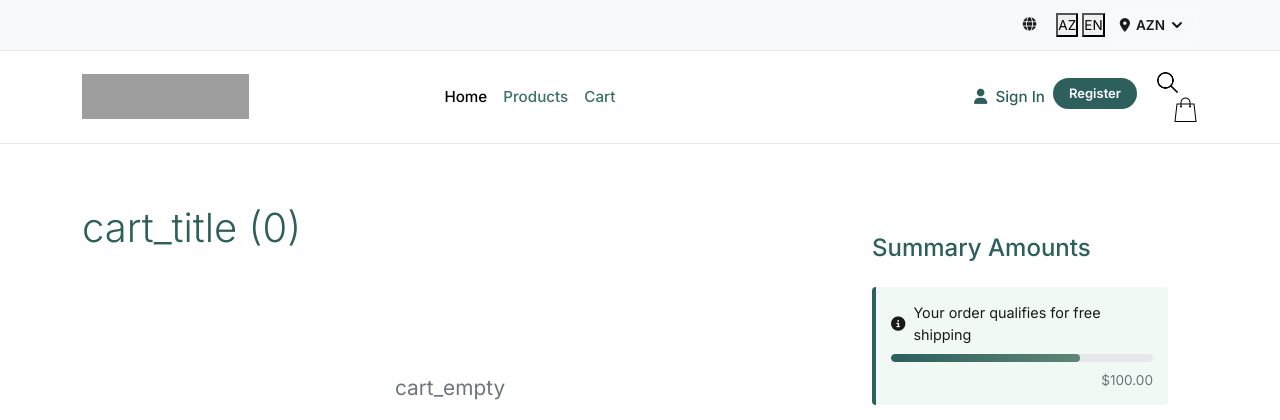
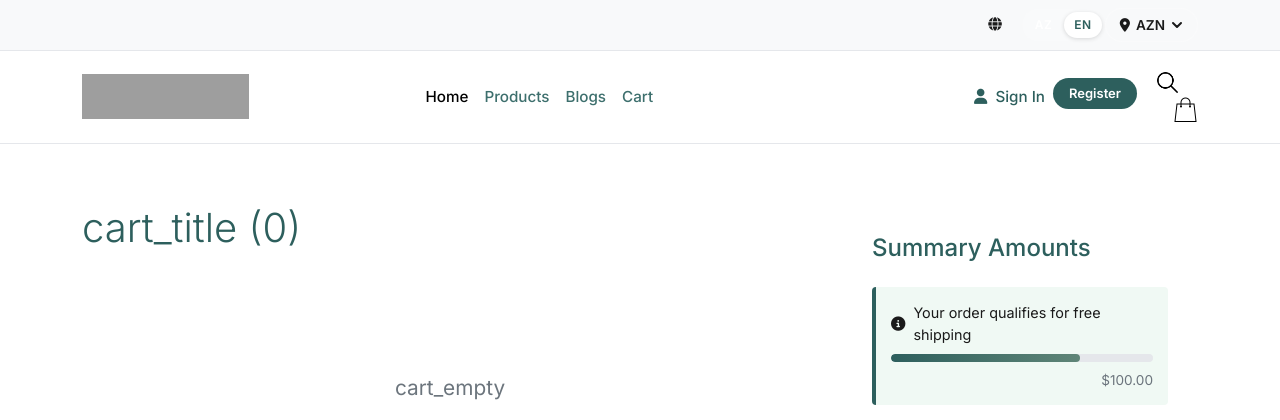
Before and after one commit to lemanmiriyeva/herbalife, a Django app: page /cart in a window 1280 px wide. Shown: the top 420 px of the page. Run offline with Django 5.2, Linux system fonts and the light colour scheme; data comes from the database, SQL or seed files in the repository; data that the repository does not hold is empty; grey boxes are pictures that could not be loaded.

Commit message:
initial commit

```diff
--- a/static/css/base.css
+++ b/static/css/base.css
@@ -386,3 +386,34 @@ footer {
 .breadcrumb-item.active {
     color: #6c757d;
 }
+
+.lang-switcher {
+    display: flex;
+    background: rgba(255,255,255,0.15);
+    border-radius: 20px;
+    padding: 3px;
+    gap: 2px;
+}
+
+.lang-btn {
+    background: transparent;
+    border: none;
+    color: #fff;
+    font-size: 12px;
+    font-weight: 600;
+    padding: 4px 10px;
+    border-radius: 16px;
+    cursor: pointer;
+    transition: all 0.2s ease;
+    letter-spacing: 0.5px;
+}
+
+.lang-btn.active {
+    background: #fff;
+    color: #2d5f5d;
+    box-shadow: 0 1px 4px rgba(0,0,0,0.15);
+}
+
+.lang-btn:hover:not(.active) {
+    background: rgba(255,255,255,0.2);
+}
--- a/static/js/main.js
+++ b/static/js/main.js
@@ -667,6 +667,33 @@ document.addEventListener('DOMContentLoaded', function () {
     if (path === '/cart' || path === '/cart/') initCartPage();
 });
 
+async function detectAndSetLocation() {
+    try {
+        // Əgər artıq seçilib, dəyişmə
+        const stored = sessionStorage.getItem('store_selected');
+        if (stored) return;
+
+        const geo = await fetch('https://ipapi.co/json/').then(r => r.json());
+        const countryCode = geo.country_code; // "AZ", "US", "RU" və s.
+
+        // Sənin store code-larına uyğunlaşdır
+        const countryToStore = {
+            'AZ': 'AZ',
+            'US': 'US',
+            'RU': 'RU',
+            'TR': 'TR',
+            // Digər ölkələri əlavə et
+        };
+
+        const storeCode = countryToStore[countryCode];
+        if (storeCode && storeCode !== activeStoreCode) {
+            await window.switchStore(storeCode);
+            sessionStorage.setItem('store_selected', '1');
+        }
+    } catch (e) {
+        console.log('Location detect failed:', e);
+    }
+}
 function initHomePage() { }   // Home static templatedir, JS lazım deyil
 
 (function () {
@@ -712,6 +739,7 @@ function initHomePage() { }   // Home static templatedir, JS lazım deyil
             document.getElementById('storeList').innerHTML =
                 '<div style="padding:16px;color:#aaa;font-size:.85rem">{% trans "Failed to load stores." %}</div>';
         }
+        await detectAndSetLocation();
     }
 
     window.toggleStoreDropdown = function () {
--- a/templates/partials/header.html
+++ b/templates/partials/header.html
@@ -5,9 +5,10 @@
         <div class="d-flex align-items-center justify-content-end gap-3">
             <i class="fas fa-globe me-1"></i>
 
-            <form action="{% url 'set_language' %}" method="post" id="langForm" style="display:flex;gap:4px;">
+            <form action="{% url 'set_language' %}" method="post" id="langForm">
                 {% csrf_token %}
                 <input type="hidden" name="next" value="{{ request.get_full_path }}">
+                <div class="lang-switcher">
                     <button type="submit" name="language" value="az"
                         class="lang-btn {% if request.LANGUAGE_CODE == 'az' %}active{% endif %}">
                         AZ
@@ -16,6 +17,7 @@
                         class="lang-btn {% if request.LANGUAGE_CODE == 'en' %}active{% endif %}">
                         EN
                     </button>
+                </div>
             </form>
         </div>
         <div class="store-switcher" id="storeSwitcher">
@@ -23,7 +25,7 @@
                 <span id="storeFlag"><i class="fa-solid fa-location-dot"></i></span>
                 <span id="storeCurrency">...</span>
                 <svg width="12" height="12" viewBox="0 0 12 12" fill="currentColor" id="storeChevron">
-            <path d="M2 4l4 4 4-4"/>
+                    <path d="M2 4l4 4 4-4" />
                 </svg>
             </button>
             <div class="store-dropdown" id="storeDropdown">
@@ -40,8 +42,7 @@
     <div class="container">
         <a class="navbar-brand" href="{% url 'home' %}">
             <img width="167" height="44"
-                 src="https://www.herbalife.com/dmassets/hn-one/en/hybrid/h1-logo.png?fmt=webp-alpha"
-                 alt="Herbalife">
+                src="https://www.herbalife.com/dmassets/hn-one/en/hybrid/h1-logo.png?fmt=webp-alpha" alt="Herbalife">
         </a>
 
         <button class="navbar-toggler" type="button" data-bs-toggle="collapse" data-bs-target="#navbarNav">
@@ -61,6 +62,11 @@
                     </a>
                 </li>
                 <li class="nav-item">
+                    <a class="nav-link" href="{% url 'blog' %}">
+                        {% trans "Blogs" %}
+                    </a>
+                </li>
+                <li class="nav-item">
                     <a class="nav-link" href="{% url 'cart' %}">
                         {% trans "Cart" %}
                     </a>
@@ -71,8 +77,8 @@
             <ul class="navbar-nav ms-auto me-3">
                 {% if user.is_authenticated %}
                 <li class="nav-item dropdown">
-                    <a class="nav-link dropdown-toggle" href="#" id="userDropdown"
-                       data-bs-toggle="dropdown" style="color:#2d5f5d;font-weight:500;">
+                    <a class="nav-link dropdown-toggle" href="#" id="userDropdown" data-bs-toggle="dropdown"
+                        style="color:#2d5f5d;font-weight:500;">
                         <i class="fas fa-user-circle me-1"></i>
                         {{ user.get_full_name|default:user.username|default:user.phone }}
                     </a>
@@ -111,12 +117,11 @@
                     <div id="headerSearchBox"
                         style="display:none;position:absolute;right:0;top:38px;background:#fff;border:1px solid #e0e0e0;border-radius:10px;padding:10px;width:300px;box-shadow:0 8px 24px rgba(0,0,0,.12);z-index:1000;">
 
-                        <div style="display:flex;align-items:center;gap:6px;background:#f4f4f4;border-radius:8px;padding:7px 12px;">
+                        <div
+                            style="display:flex;align-items:center;gap:6px;background:#f4f4f4;border-radius:8px;padding:7px 12px;">
                             <img src="{% static 'images/search.png' %}" width="16" style="opacity:.5;flex-shrink:0;">
 
-                            <input id="headerSearchInput"
-                                   type="text"
-                                   placeholder="{% trans 'Search products...' %}"
+                            <input id="headerSearchInput" type="text" placeholder="{% trans 'Search products...' %}"
                                 autocomplete="off"
                                 style="border:none;background:transparent;outline:none;font-size:14px;width:100%;">
                         </div>
```
Lines whose indentation alone changed are shown as unchanged.
